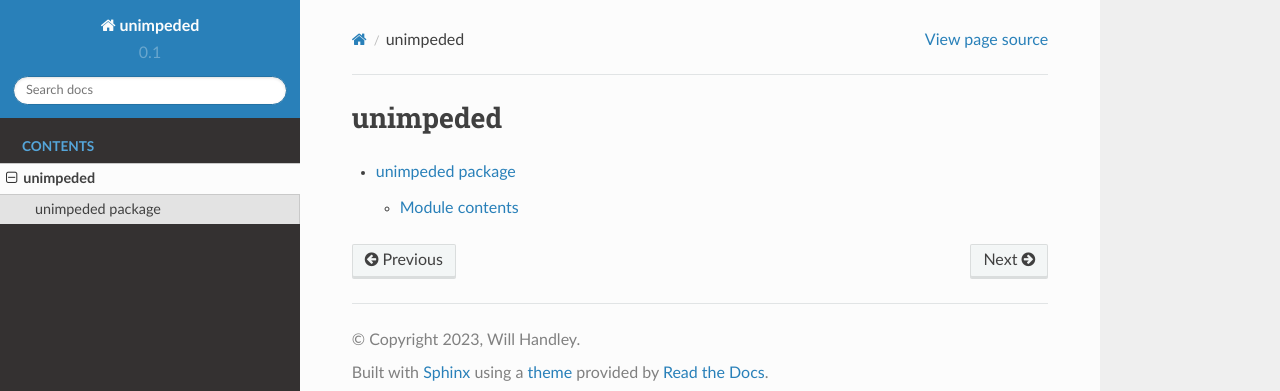
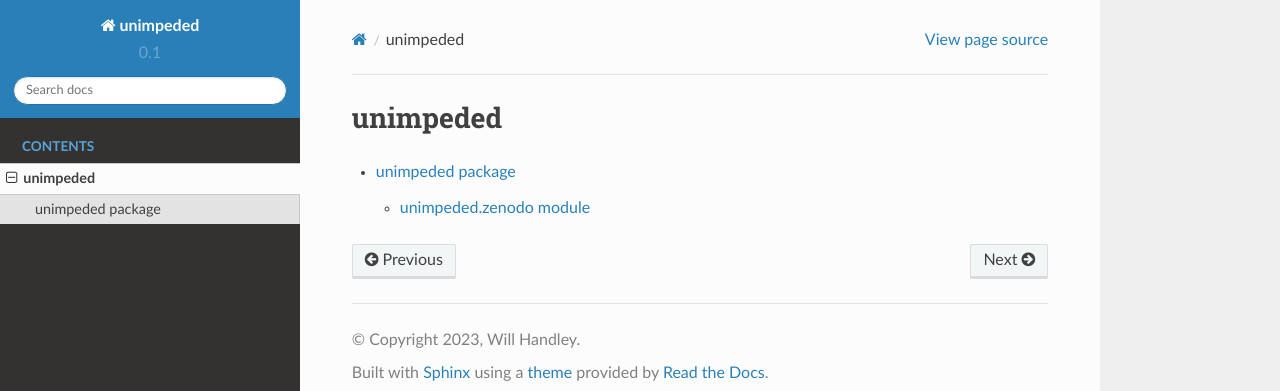
Before and after one commit to handley-lab/unimpeded, a Sphinx documentation site: the page built from docs/source/modules.rst, in a window 1280 px wide. Shown: the top 391 px of the page. Built offline with Sphinx 7.4.7 and the Read the Docs theme 2.0.0, drawn with Linux system fonts in a browser that asks for light colours.

Commit message:
Updated documentation for zenodo

```diff
--- a/docs/source/modules.rst
+++ b/docs/source/modules.rst
@@ -2,6 +2,6 @@ unimpeded
 =========
 
 .. toctree::
-   :maxdepth: 4
+   :maxdepth: 5
 
    unimpeded
--- a/docs/source/unimpeded.rst
+++ b/docs/source/unimpeded.rst
@@ -1,10 +1,16 @@
 unimpeded package
 =================
-
-Module contents
----------------
 
 .. automodule:: unimpeded
    :members:
    :undoc-members:
    :show-inheritance:
+
+
+unimpeded.zenodo module
+-----------------------
+
+.. automodule:: unimpeded.zenodo
+   :members:
+   :undoc-members:
+   :show-inheritance:
```
